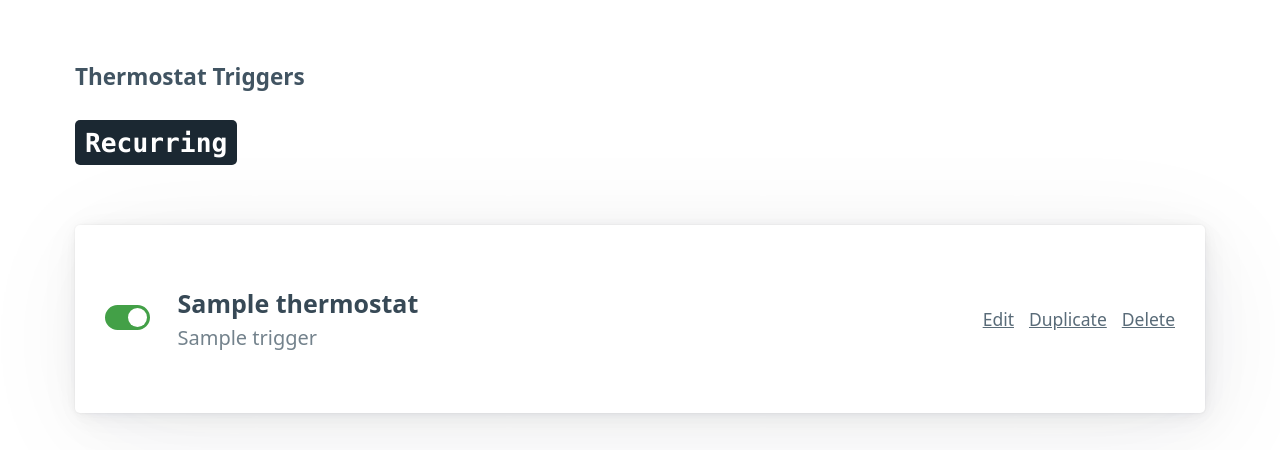
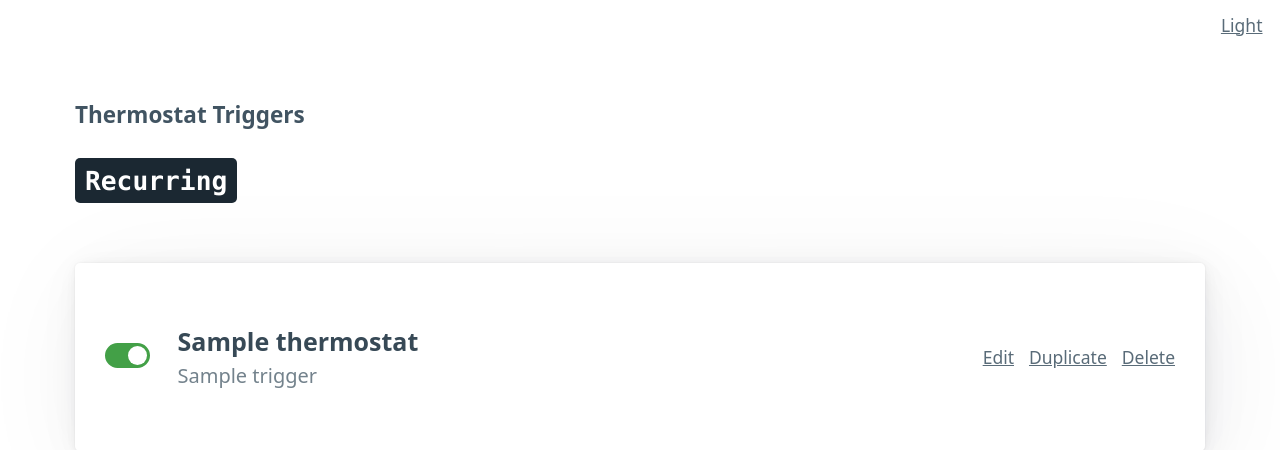
Before and after one commit to cb109/fritzbox-thermostat-triggers, a Django app: page /triggers/ in a window 1280 px wide. Shown: the top 450 px of the page. Run offline with Django 4.2, Linux system fonts and the light colour scheme; a user stored in the database is signed in; tables that the repository leaves empty hold one stand-in row (values such as "Sample post").

Commit message:
Add a link to toggle theme

```diff
--- a/fritzbox_thermostat_triggers/triggers/templates/triggers/base.html
+++ b/fritzbox_thermostat_triggers/triggers/templates/triggers/base.html
@@ -69,7 +69,7 @@
     .admin-link:hover {
       transform: scale(1.2) rotate(90deg);
     } {% endcomment %}
-    </style>
+  </style>
   <body>
     {% block navbar %}
     {% comment %} <a
@@ -79,7 +79,20 @@
     >
       <i class="fa-solid fa-lg fa-gear"></i>
     </a> {% endcomment %}
+
+    <div style="display: flex; justify-content: flex-end;">
+      <small style="margin-right: 1em; margin-top: 0.66em;">
+        <a href="#" class="secondary" onclick="swapTheme(this)">Light</a>
+      </small>
+    </div>
     {% endblock%}
     {% block content %}{% endblock%}
   </body>
+  <script>
+    function swapTheme(linkElement) {
+      const html = document.querySelector('html');
+      html.dataset.theme = html.dataset.theme == 'light' ? 'dark' : 'light';
+      linkElement.innerText = html.dataset.theme == 'light' ? 'Light' : 'Dark';
+    }
+  </script>
 </html>
```
